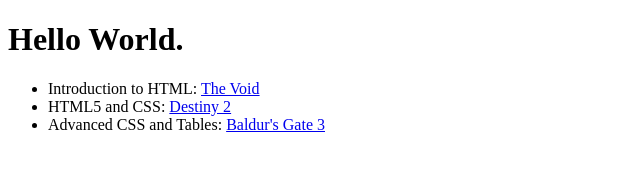
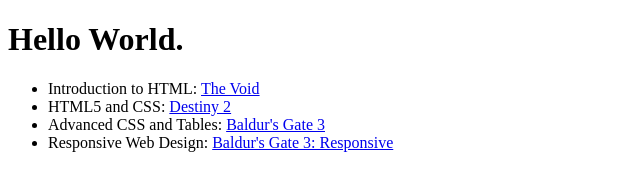
Before and after one commit to RedOctober117/introduction-to-github, a plain HTML site: page index.html in a window 1280 px wide. Shown: the whole page, without its empty margins (0-640 px from the left). Drawn offline with Linux system fonts and the light colour scheme.

Commit message:
Update index.html

```diff
--- a/index.html
+++ b/index.html
@@ -12,6 +12,7 @@
     <li>Introduction to HTML: <a href="intro-to-html/index.html" target="_blank">The Void</a></li>
     <li>HTML5 and CSS: <a href="html5-css/index.html" target="_blank">Destiny 2</a></li>
     <li>Advanced CSS and Tables: <a href="adv-css/index.html" target="_blank">Baldur's Gate 3</a></li>
+    <li>Responsive Web Design: <a href="responsive-web-design/" target="_blank">Baldur's Gate 3: Responsive</a></li>
   </u1>
 </body>
 </html>
```
